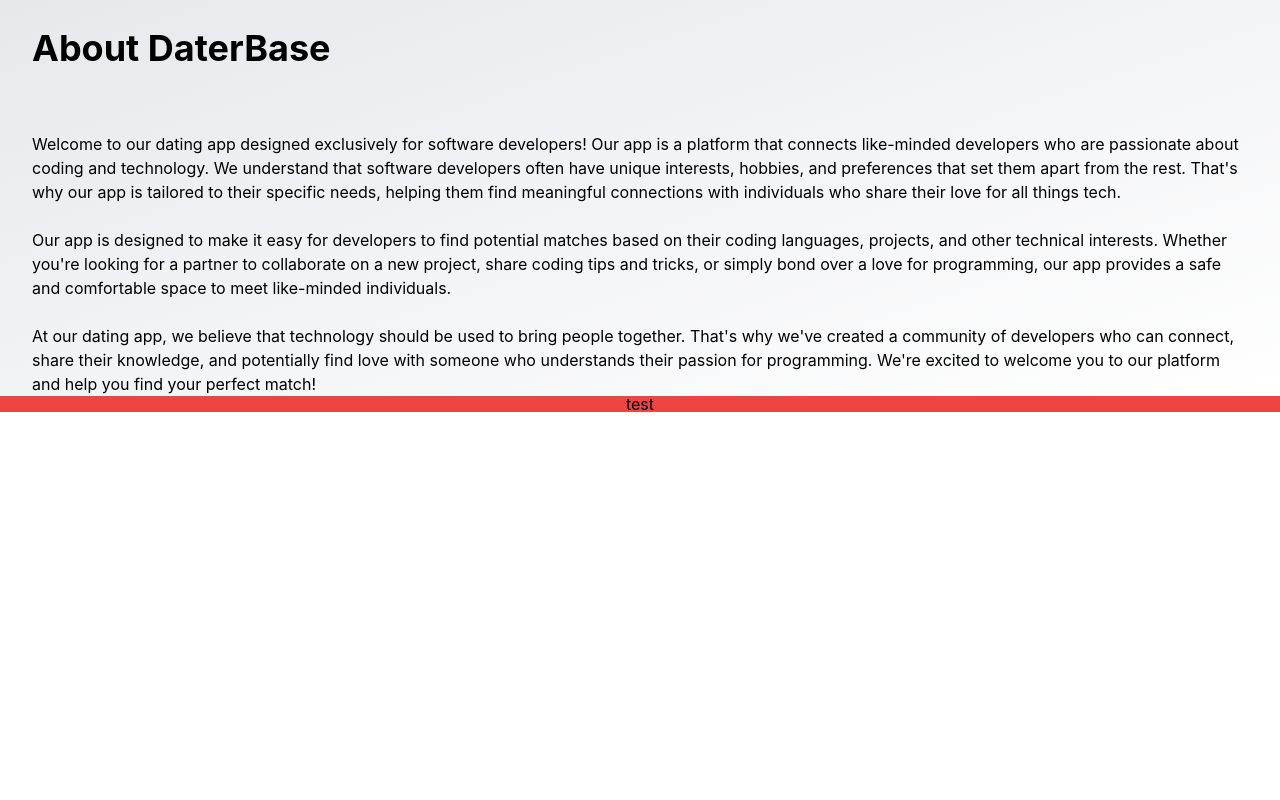
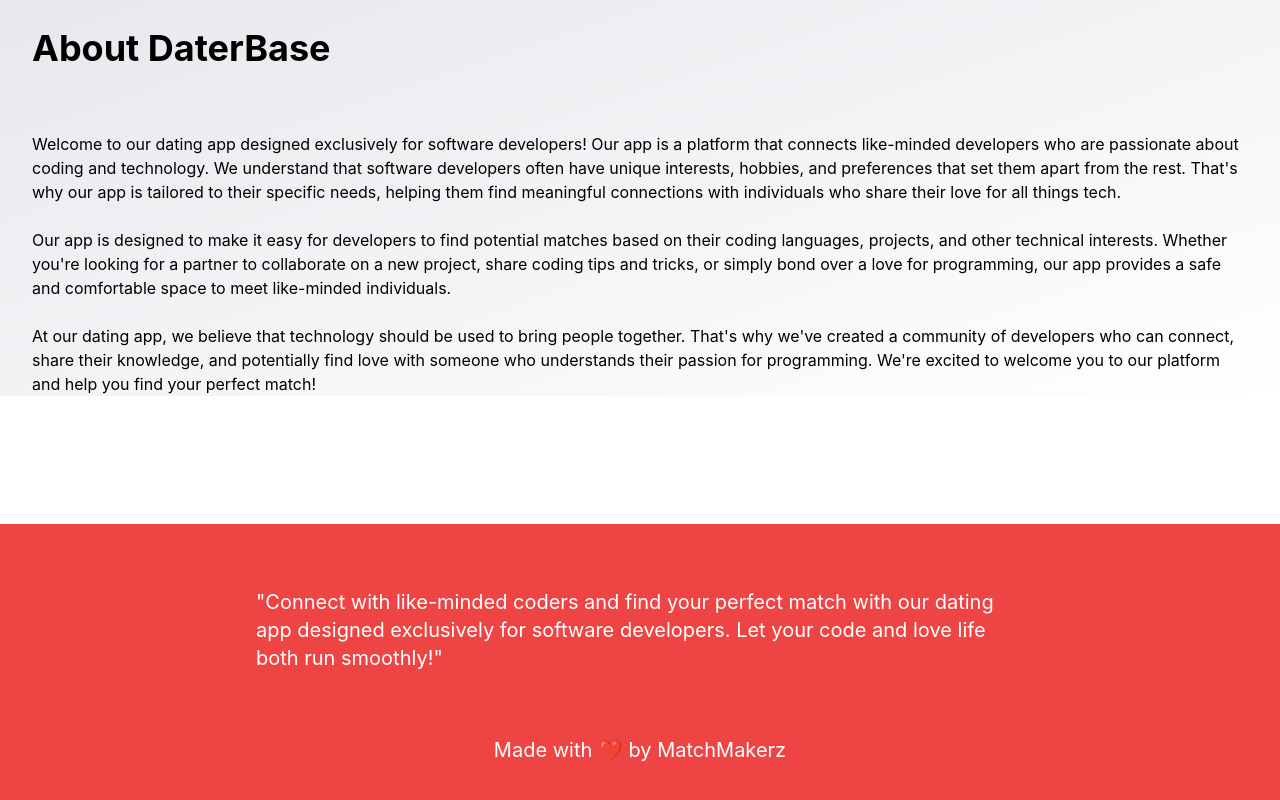
Before and after one commit to maxim-pre/date-abase-frontend, a React (Create React App) app: page / in a window 1280 px wide. Shown: the part 932-1732 px from the top of the page. Before the commit the page ends 1348 px from the top, so only its background shows below. Built offline with nearby package versions, Linux system fonts and the light colour scheme.

Commit message:
add footer and paragraph on browse page

```diff
--- a/src/components/footer.js
+++ b/src/components/footer.js
@@ -1,7 +1,8 @@
 const Footer = () =>{
     return(
-        <div className="bg-red-500 w-min-screen h-4 flex justify-center items-center">
-            <p>test</p>
+        <div className="bg-red-500 w-min-screen justify-center items-center">
+            <p className="text-white text-xl px-8 md:px-64 mt-32 pt-16">"Connect with like-minded coders and find your perfect match with our dating app designed exclusively for software developers. Let your code and love life both run smoothly!"</p>
+            <p className="text-white text-xl md:px-64 py-16 text-center">Made with ❤️ by MatchMakerz</p>
     </div>
     )
 }
--- a/src/components/userCard.js
+++ b/src/components/userCard.js
@@ -38,8 +38,8 @@ const UserCard = ({currentUser, otherUser, id, firstName, lastName, interestedIn
             <p className='text-center pb-8'>I joined DaterBase on {joinedAt}</p>
             <div className='flex flex-col items-center'>
                 <div>
-                <button className="text-4xl bg-red-500 rounded-full px-5 py-4 mr-6" onClick={handleRemoveMatch}>N</button>
-                <button className="text-4xl bg-red-500 rounded-full px-6 py-4 ml-6" onClick={handleAddMatch}> Y</button>
+                <button className="text-4xl bg-red-500 text-white rounded-full px-5 py-4 mr-6 focus:bg-green-500 focus:text-black hover:shadow-2xl hover:bg-yellow-400 hover:text-black" onClick={handleRemoveMatch}>N</button>
+                <button className="text-4xl bg-red-500 text-white rounded-full px-6 py-4 ml-6 focus:bg-green-500 focus:text-black hover:shadow-2xl hover:bg-yellow-400 hover:text-black" onClick={handleAddMatch}> Y</button>
                 </div>
                 </div>
         </div>
--- a/src/routes/browse.js
+++ b/src/routes/browse.js
@@ -49,6 +49,7 @@ const BrowsePage = ({user}) =>{
     return (
         <div>
             <h1 className='text-5xl text-center my-8'>Find your perfect (pair programming) partner!</h1>
+            <p className='text-center text-xl mb-8'>Click that Y button and let the sparks fly - with just one tap, you could be on your way to a steamy romance that'll have your heart racing and your phone buzzing!</p>
             <div className='grid lg:grid-cols-3 place-items-center md:grid-cols-2'>
                 {displayUsers}
             </div>
--- a/src/routes/dashboard.js
+++ b/src/routes/dashboard.js
@@ -22,7 +22,7 @@ export default function DashboardPage({ user }) {
           </div>
         </div>
         <div className="flex justify-center items-center">
-          <button className="uppercase text-2xl text-white bg-red-500 w-full py-4">Edit your profile</button>
+          <button className="uppercase text-2xl text-white bg-red-500 w-full py-4 lg:w-80  md:w-">Edit your profile</button>
         </div>
       </div>
 
```
